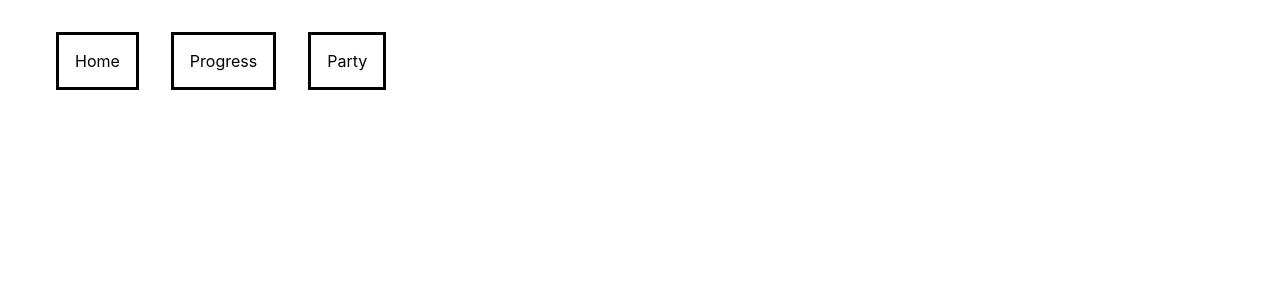
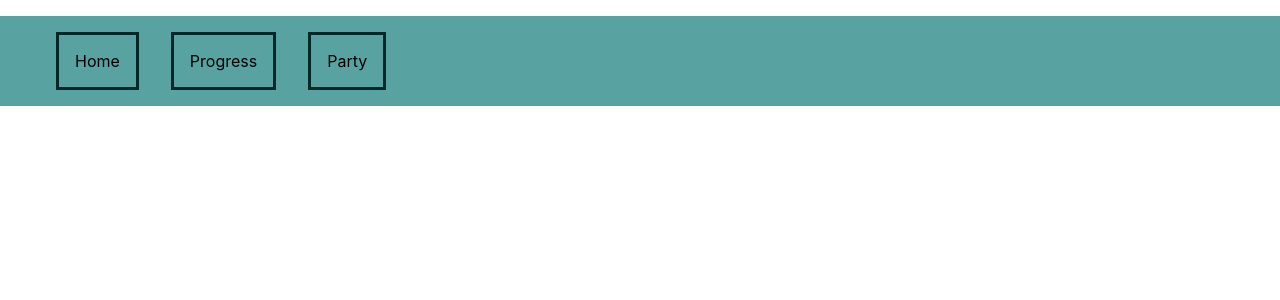
Before and after one commit to NadyaCodes/progress-party, a React (Create React App) app: page / in a window 1280 px wide. Shown: the top 300 px of the page. Built offline with nearby package versions, Linux system fonts and the light colour scheme.

Commit message:
style nav bar

```diff
--- a/src/App.css
+++ b/src/App.css
@@ -37,10 +37,35 @@
   }
 }
 
+nav {
+  background-color: rgb(88, 162, 162);
+}
+
+nav > ul {
+  list-style: none;
+  display: flex;
+  flex-direction: row;
+}
+
+nav > ul > li {
+  margin: 1rem;
+  padding: 1rem;
+  border: .2rem solid rgb(4, 39, 39);
+  z-index: 2;
+}
+
+nav > ul > li:hover{
+  background-color: rgb(4, 39, 39);
+  border-color: rgb(196, 241, 241);
+  color: rgb(196, 241, 241);
+  border-radius: 10%;
+}
+
+
 button {
   font-size: 1rem;
   background-color: transparent;
-  color: black;
+  color: rgb(4, 39, 39);
   border: .1rem solid black;
   margin: 1rem;
   border-radius: 10%;
--- a/src/index.css
+++ b/src/index.css
@@ -12,24 +12,6 @@ code {
     monospace;
 }
 
-nav > ul {
-  list-style: none;
-  display: flex;
-  flex-direction: row;
-}
-
-nav > ul > li {
-  margin: 1rem;
-  padding: 1rem;
-  border: .2rem solid black;
-  z-index: 2;
-}
-
-nav > ul > li:hover{
-  background-color: black;
-  border-color: white;
-  color: white;
-}
 
 .progressbarContainer {
   width: 30%;
```
